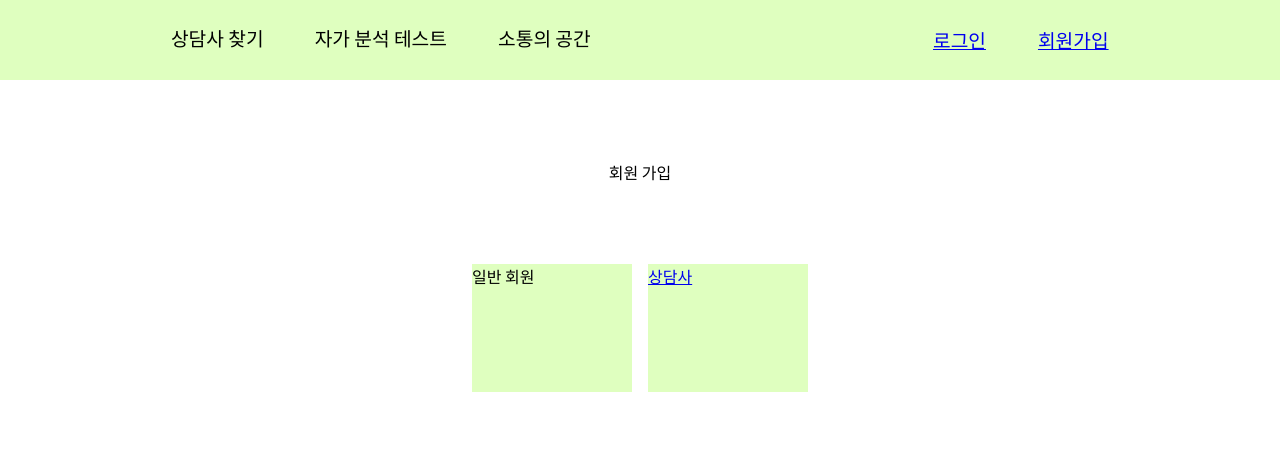
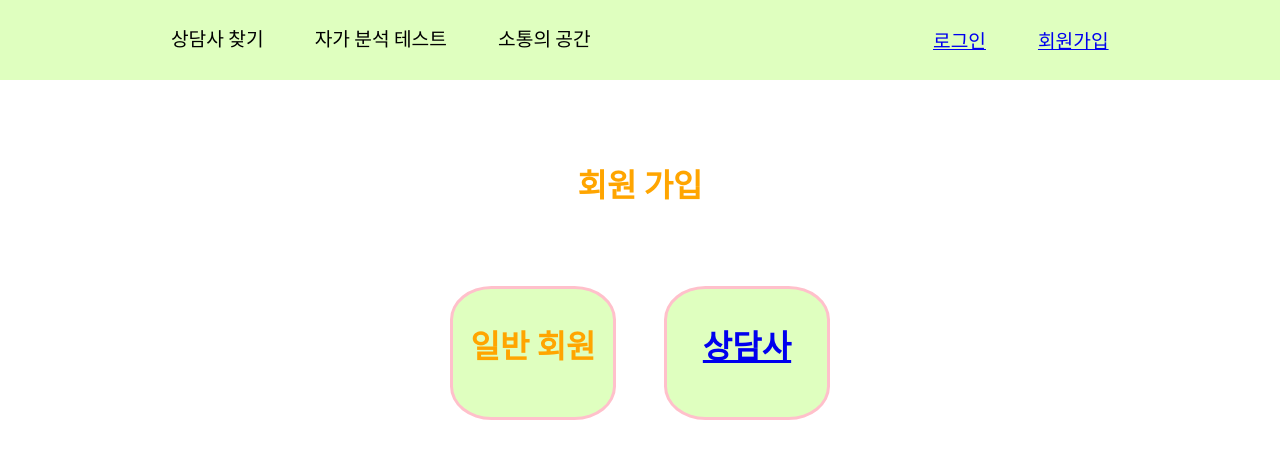
Before and after one commit to GDSC-SKHU/4Team-Solution-Fe, a Next.js app in the folder solution4/: page /signup in a window 1280 px wide. Shown: the top 458 px of the page. Built offline with nearby package versions, Linux system fonts and the light colour scheme.

Commit message:
style: 회원가입 메인 페이지

```diff
--- a/solution4/src/pages/signup.tsx
+++ b/solution4/src/pages/signup.tsx
@@ -4,7 +4,7 @@ import styled from "styled-components";
 export default function signup() {
   return (
     <Container>
-      <p>회원 가입</p>
+      <Title>회원 가입</Title>
       <Signup>
         <StyledDiv>일반 회원</StyledDiv>
         <StyledDiv>
@@ -23,16 +23,33 @@ const Container = styled.div`
   flex-direction: column;
 `;
 
+const Title = styled.p`
+  font-size: 2em;
+  font-weight: 900;
+  color: orange;
+`;
+
 const Signup = styled.div`
   margin-top: 5rem;
 
   display: flex;
 
-  gap: 1rem;
+  gap: 3rem;
 `;
 
 const StyledDiv = styled.div`
+  padding-top: 2rem;
+
+  width: 10rem;
+  height: 6rem;
+
   background-color: #ccff99a0;
-  width: 10rem;
-  height: 8rem;
+  color: orange;
+
+  border: 3px solid pink;
+  border-radius: 25%;
+
+  text-align: center;
+  font-size: 2rem;
+  font-weight: 800;
 `;
```
